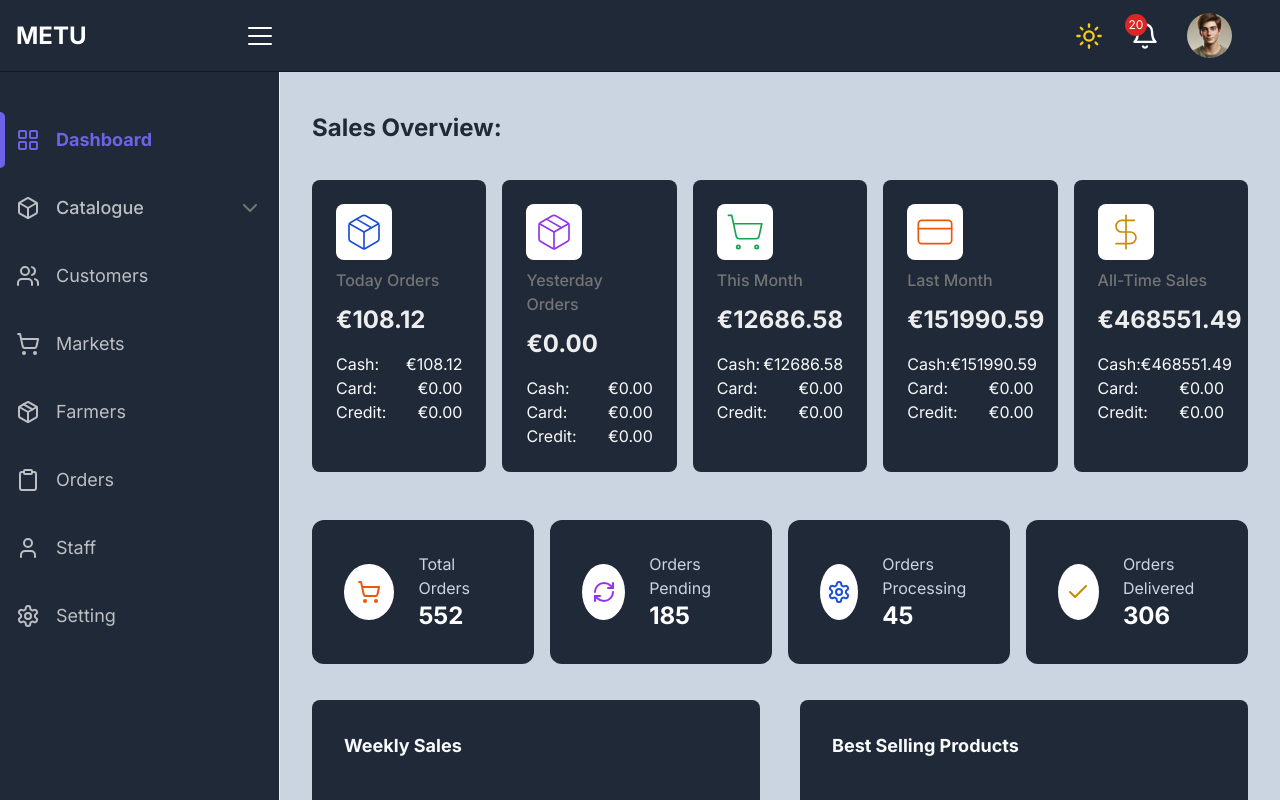
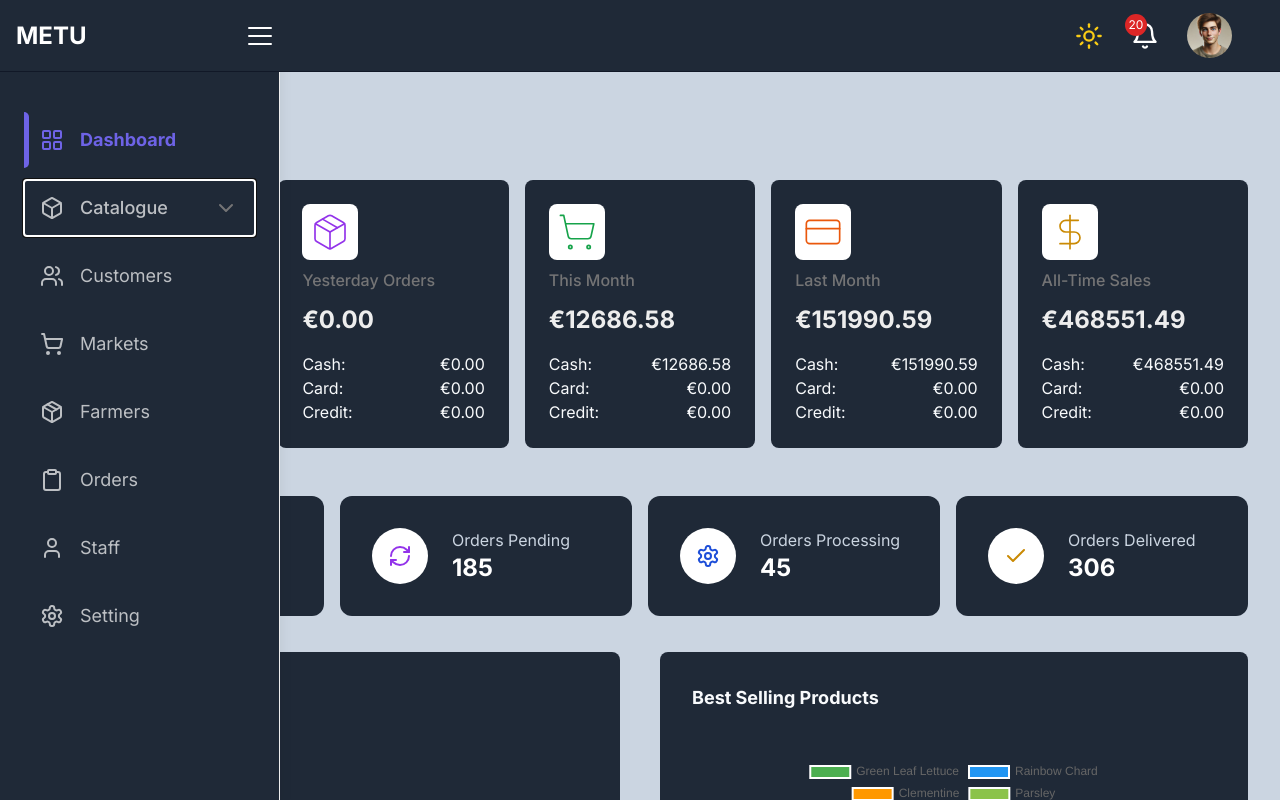
Before and after one commit to maizer12/big-shop, a Next.js app: page /admin in a window 1280 px wide. Built offline with nearby package versions, Linux system fonts and the light colour scheme.

Commit message:
start work on sheet menu

```diff
--- a/package.json
+++ b/package.json
@@ -10,6 +10,7 @@
   },
   "dependencies": {
     "@radix-ui/react-accordion": "^1.1.2",
+    "@radix-ui/react-dialog": "^1.0.5",
     "@radix-ui/react-dropdown-menu": "^2.0.6",
     "chart.js": "^4.4.3",
     "class-variance-authority": "^0.7.0",
--- /dev/null
+++ b/src/common/ui/sheet.tsx
@@ -0,0 +1,64 @@
+'use client';
+
+import * as React from 'react';
+import * as SheetPrimitive from '@radix-ui/react-dialog';
+import { cva, type VariantProps } from 'class-variance-authority';
+import { X } from 'lucide-react';
+
+import { cn } from '@/lib/utils';
+
+const Sheet = SheetPrimitive.Root;
+
+const SheetTrigger = SheetPrimitive.Trigger;
+
+const SheetClose = SheetPrimitive.Close;
+
+const SheetPortal = SheetPrimitive.Portal;
+
+const SheetOverlay = React.forwardRef<React.ElementRef<typeof SheetPrimitive.Overlay>, React.ComponentPropsWithoutRef<typeof SheetPrimitive.Overlay>>(({ className, ...props }, ref) => <SheetPrimitive.Overlay className={cn('fixed inset-0 z-40 bg-black/80  data-[state=open]:animate-in data-[state=closed]:animate-out data-[state=closed]:fade-out-0 data-[state=open]:fade-in-0', className)} {...props} ref={ref} />);
+SheetOverlay.displayName = SheetPrimitive.Overlay.displayName;
+
+const sheetVariants = cva('fixed z-40 gap-4 bg-background p-6 shadow-lg transition ease-in-out data-[state=open]:animate-in data-[state=closed]:animate-out data-[state=closed]:duration-300 data-[state=open]:duration-500', {
+	variants: {
+		side: {
+			top: 'inset-x-0 top-0 border-b data-[state=closed]:slide-out-to-top data-[state=open]:slide-in-from-top',
+			bottom: 'inset-x-0 bottom-0 border-t data-[state=closed]:slide-out-to-bottom data-[state=open]:slide-in-from-bottom',
+			left: 'inset-y-0 left-0 h-full w-3/4 border-r data-[state=closed]:slide-out-to-left data-[state=open]:slide-in-from-left ',
+			right: 'inset-y-0 right-0 h-full w-3/4  border-l data-[state=closed]:slide-out-to-right data-[state=open]:slide-in-from-right ',
+		},
+	},
+	defaultVariants: {
+		side: 'right',
+	},
+});
+
+interface SheetContentProps extends React.ComponentPropsWithoutRef<typeof SheetPrimitive.Content>, VariantProps<typeof sheetVariants> {
+	isWrapper: boolean;
+}
+
+const SheetContent = React.forwardRef<React.ElementRef<typeof SheetPrimitive.Content>, SheetContentProps>(({ side = 'right', className, children, isWrapper, ...props }, ref) => (
+	<SheetPortal>
+		{isWrapper && <SheetOverlay />}
+		<SheetPrimitive.Content ref={ref} className={cn(sheetVariants({ side }), className)} {...props}>
+			{children}
+			<SheetPrimitive.Close className='absolute right-4 top-4 rounded-sm opacity-70 ring-offset-background transition-opacity hover:opacity-100 focus:outline-none focus:ring-2 focus:ring-ring focus:ring-offset-2 disabled:pointer-events-none data-[state=open]:bg-secondary'>
+				<span className='sr-only'>Close</span>
+			</SheetPrimitive.Close>
+		</SheetPrimitive.Content>
+	</SheetPortal>
+));
+SheetContent.displayName = SheetPrimitive.Content.displayName;
+
+const SheetHeader = ({ className, ...props }: React.HTMLAttributes<HTMLDivElement>) => <div className={cn('flex flex-col space-y-2 text-center sm:text-left', className)} {...props} />;
+SheetHeader.displayName = 'SheetHeader';
+
+const SheetFooter = ({ className, ...props }: React.HTMLAttributes<HTMLDivElement>) => <div className={cn('flex flex-col-reverse sm:flex-row sm:justify-end sm:space-x-2', className)} {...props} />;
+SheetFooter.displayName = 'SheetFooter';
+
+const SheetTitle = React.forwardRef<React.ElementRef<typeof SheetPrimitive.Title>, React.ComponentPropsWithoutRef<typeof SheetPrimitive.Title>>(({ className, ...props }, ref) => <SheetPrimitive.Title ref={ref} className={cn('text-lg font-semibold text-foreground', className)} {...props} />);
+SheetTitle.displayName = SheetPrimitive.Title.displayName;
+
+const SheetDescription = React.forwardRef<React.ElementRef<typeof SheetPrimitive.Description>, React.ComponentPropsWithoutRef<typeof SheetPrimitive.Description>>(({ className, ...props }, ref) => <SheetPrimitive.Description ref={ref} className={cn('text-sm text-muted-foreground', className)} {...props} />);
+SheetDescription.displayName = SheetPrimitive.Description.displayName;
+
+export { Sheet, SheetPortal, SheetOverlay, SheetTrigger, SheetClose, SheetContent, SheetHeader, SheetFooter, SheetTitle, SheetDescription };
--- a/src/layout/admin/NavbarItem.tsx
+++ b/src/layout/admin/NavbarItem.tsx
@@ -29,8 +29,8 @@
 					</AccordionTrigger>
 					<AccordionContent className='flex flex-col p-6 pl-8 py-4 bg-light-50 dark:bg-slate-600 gap-2'>
 						{menu.map((e, i) => (
-							<Link href={e.href} key={i} className='text-base '>
-								{e.label}
+							<Link href={e.href} key={i} className='text-base'>
+								<span className='mr-2'>-</span> {e.label}
 							</Link>
 						))}
 					</AccordionContent>
--- a/src/layout/admin/Sidebar.tsx
+++ b/src/layout/admin/Sidebar.tsx
@@ -1,10 +1,15 @@
 import React from 'react';
 import Navbar from './Navbar';
+import { Sheet, SheetContent } from '@/common/ui/sheet';
 
 export default function Sidebar() {
 	return (
-		<aside className='border-light-400 border-r w-full max-w-[280px] pt-28 dark:bg-gray-800'>
-			<Navbar />
+		<aside>
+			<Sheet open={true}>
+				<SheetContent side='left' className='border-light-400 border-r w-full max-w-[280px] pt-28 dark:bg-gray-800 ' isWrapper={false}>
+					<Navbar />
+				</SheetContent>
+			</Sheet>
 		</aside>
 	);
 }
```
Also changed, not shown: 1 other file (tests, documents, lock files or other folders).
